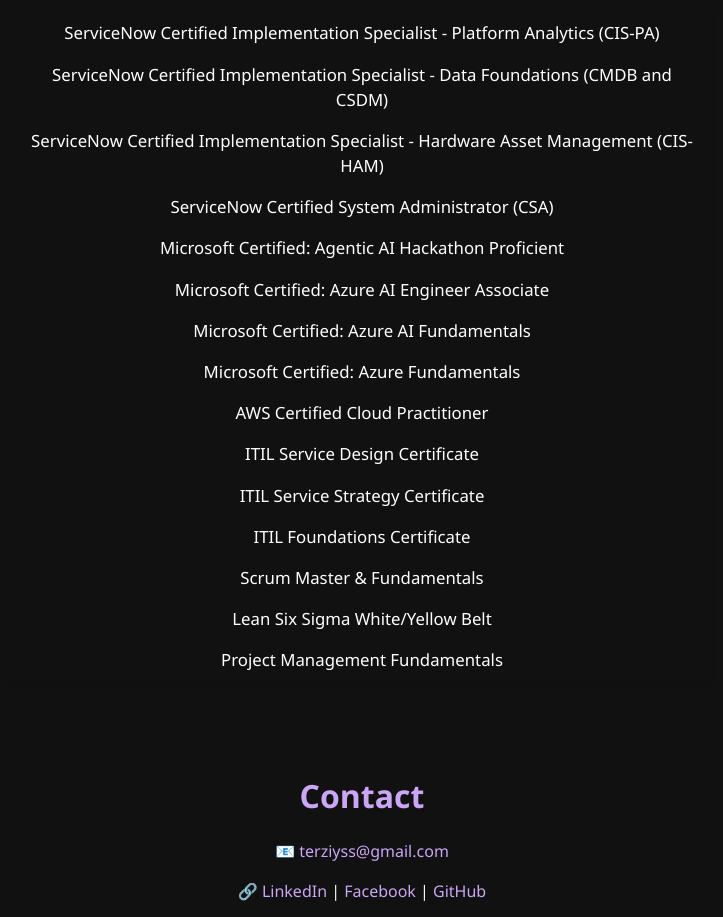
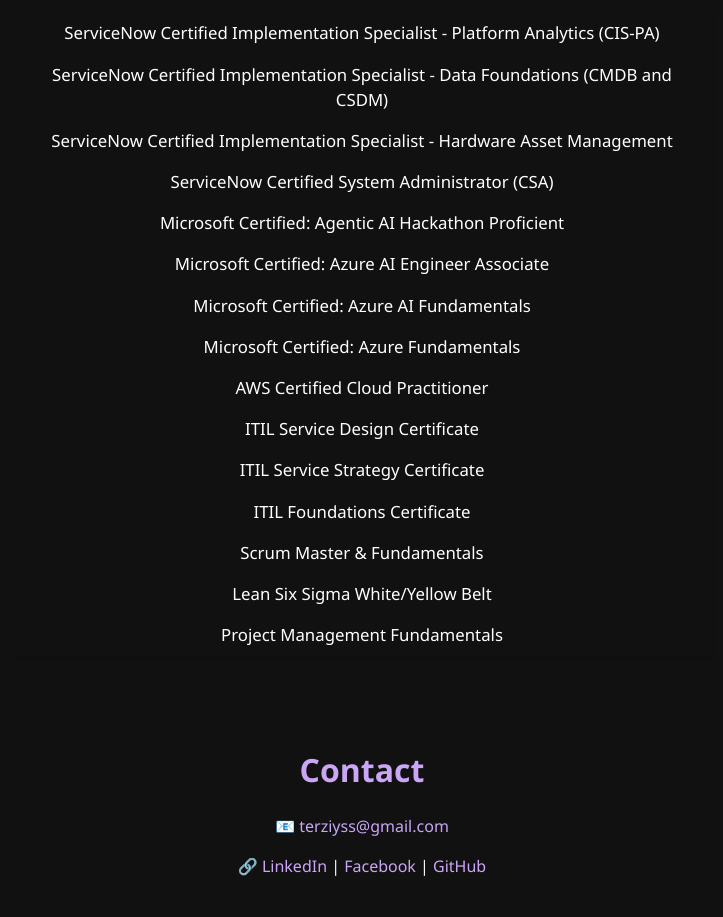
Before and after one commit to stenx01/resume, a plain HTML site: page index.html in a window 1280 px wide. Shown: the part 3660-4577 px from the top of the page, without its empty margins (278-1001 px from the left). Drawn offline with nearby package versions, Linux system fonts and the light colour scheme.

```diff
--- a/index.html
+++ b/index.html
@@ -204,7 +204,7 @@
   <ul class="list-group list-group-flush shadow-sm">
     <li class="list-group-item">ServiceNow Certified Implementation Specialist - Platform Analytics (CIS-PA) </li>
     <li class="list-group-item">ServiceNow Certified Implementation Specialist - Data Foundations (CMDB and CSDM) </li>
-    <li class="list-group-item">ServiceNow Certified Implementation Specialist - Hardware Asset Management (CIS-HAM) </li>
+    <li class="list-group-item">ServiceNow Certified Implementation Specialist - Hardware Asset Management </li>
     <li class="list-group-item">ServiceNow Certified System Administrator (CSA)</li>
     <li class="list-group-item">Microsoft Certified: Agentic AI Hackathon Proficient</li>
     <li class="list-group-item">Microsoft Certified: Azure AI Engineer Associate</li>
```
